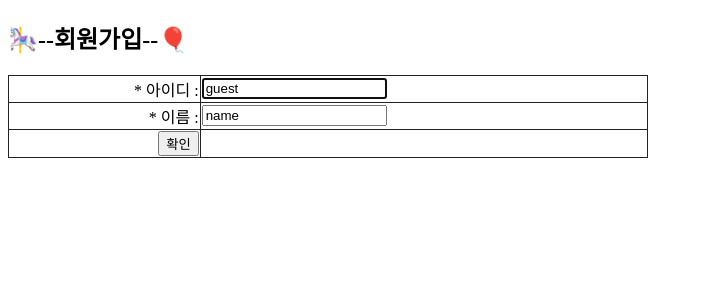
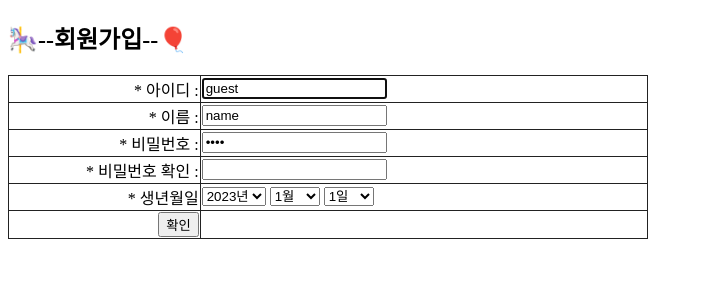
Before and after one commit to YENAZIGMINA/PHP, a PHP site: page /mem_form.php in a window 1280 px wide. Shown: the top 300 px of the page, without its empty margins (0-703 px from the left). Run offline with PHP 8.4, Linux system fonts and the light colour scheme.

Commit message:
Add files via upload

```diff
--- a/mem_form.php
+++ b/mem_form.php
@@ -33,6 +33,43 @@
                 <td><input type="text" name="name" value="name" required></td>
             </tr>
             <tr>
+                <td>* 비밀번호 :</td>
+                <td><input type="password" name="passwd" value="1234" required></td>
+            </tr>
+            <tr>
+                <td>* 비밀번호 확인 :</td>
+                <td><input type="password" name="passwd_confirm"></td>
+            </tr>
+            <tr>
+                <td>* 생년월일</td>
+                <td>
+                    <select name="birth_year" required>
+                        <!-- <option value="2023">2023</option> -->
+                        <?php
+                            for($i=2023; $i>=1910; $i--){
+                                print "<option value=$i>{$i}년";
+                            }
+                            /* ❗ html에서는echo말고 print작성
+                               ❗ 변수와 문자를 연이어 적으면 오류가 발생하므로, 변수로 지정하기 위해 {변수}로 사용 */
+                        ?>
+                    </select>
+                    <select name="birth_month">
+                        <?php
+                            for($i=1; $i<=12; $i++){
+                                print "<option value=$i>{$i}월";
+                            }
+                        ?>
+                    </select>
+                    <select name="birth_day">
+                        <?php
+                            for($i=1; $i<=31; $i++){
+                                print "<option value=$i>{$i}일";
+                            }
+                        ?>
+                    </select>
+                </td>
+            </tr>
+            <tr>
                 <td><input type="submit" value="확인"></td>
             </tr>
         </table>
```
Also changed, not shown: mem_print.php (+24 -3 lines).
